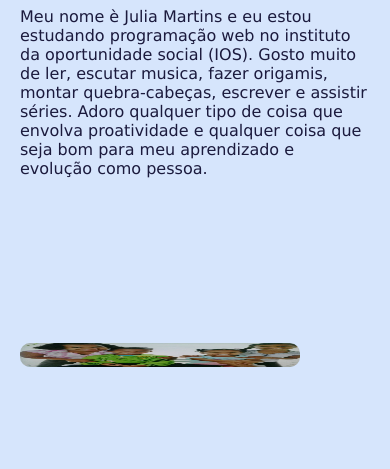
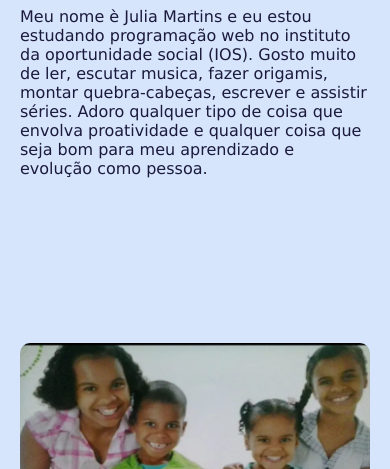
Before and after one commit to juliaakk/portif-liojulinha, a plain HTML site: page index.html in a window 390 px wide. Shown: the part 375-844 px from the top of the page. Drawn offline with Linux system fonts and the light colour scheme; a script that the page names is missing.

Commit message:
Add files via upload

```diff
--- a/style.css
+++ b/style.css
@@ -121,11 +121,11 @@ a:hover {
     width: 100%;
   }
   img {
-    width: 80%;
-    height: 30%;
+    width: 100%;
+    height: 300%;
   }
   .projeto {
-    height: 30%;
+    height: 60%;
     width: 100%;
   }
 }
```
